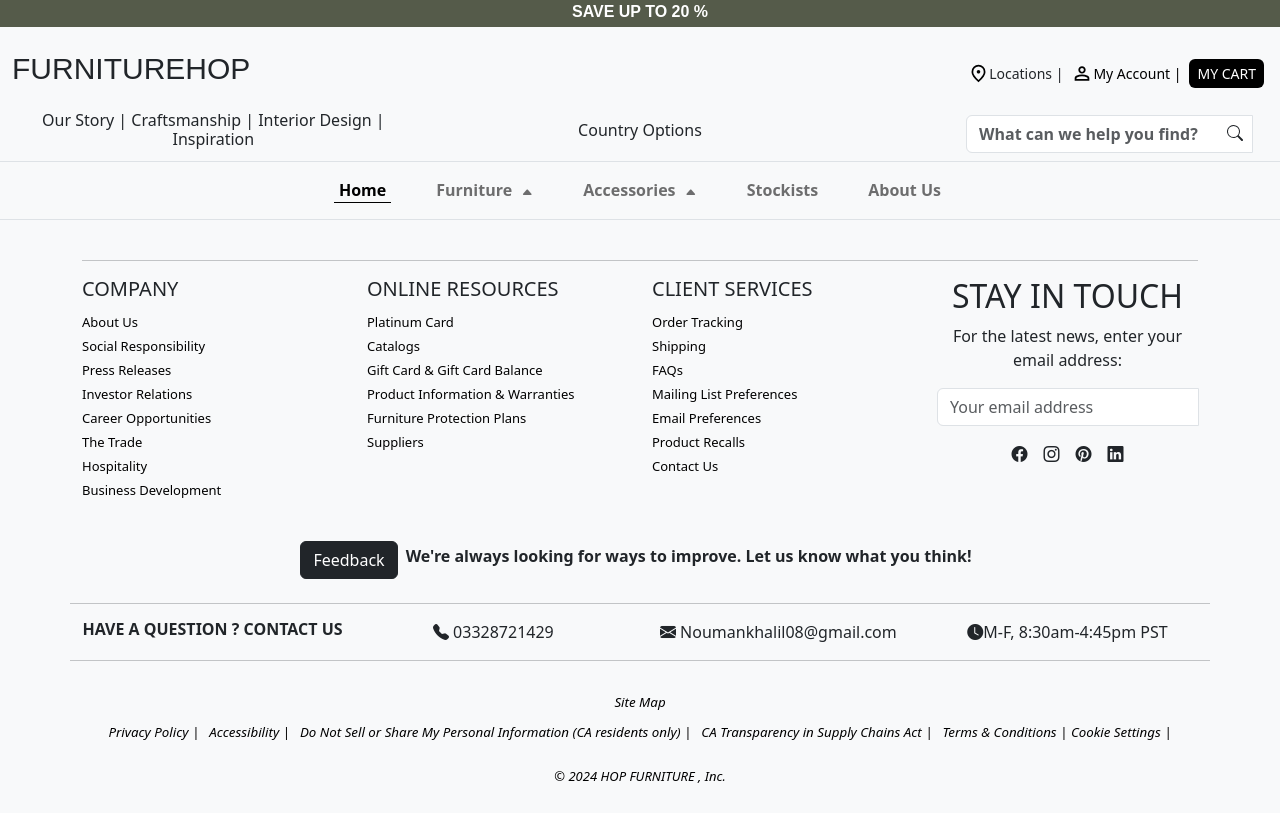
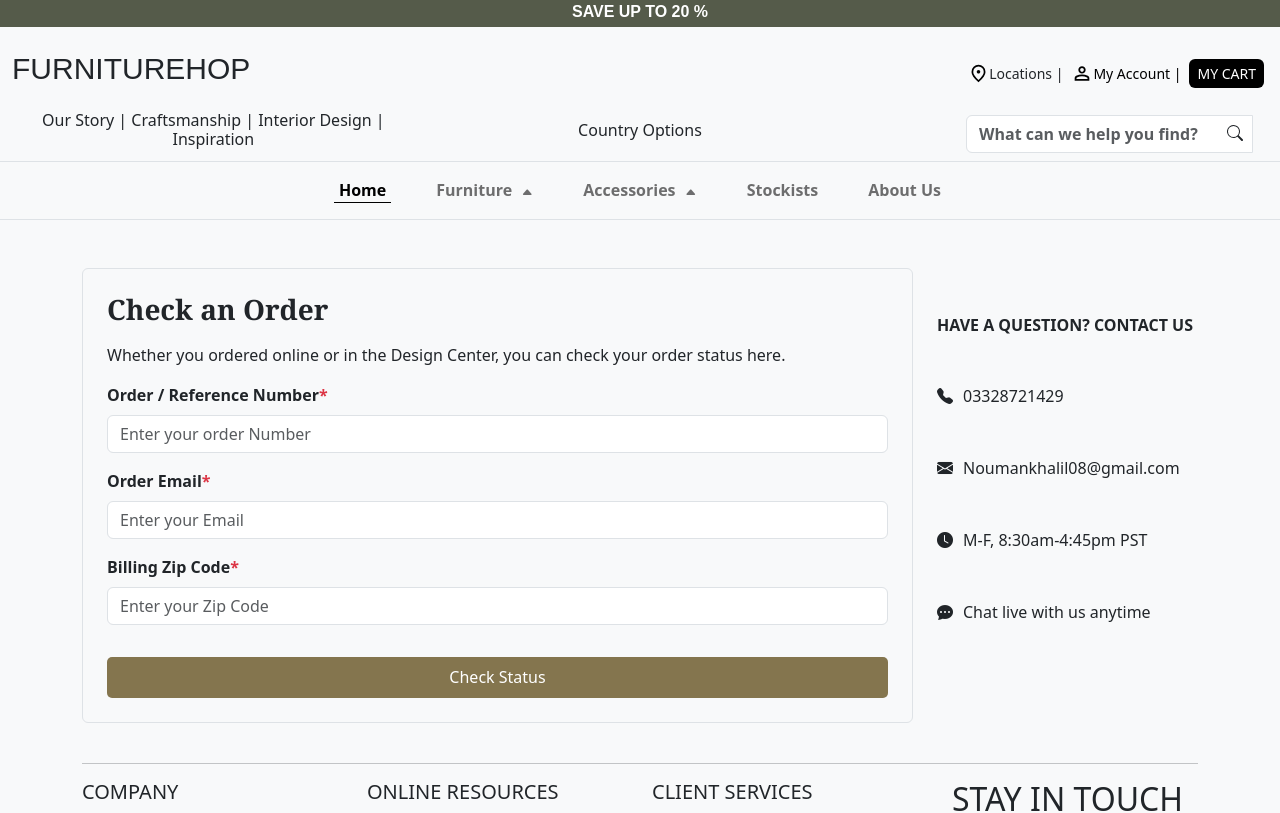
Before and after one commit to zsn23/Furniture_Store, a React (Vite) app: page /ordertrack in a window 1280 px wide. Shown: the top 813 px of the page. Built offline with nearby package versions, Linux system fonts and the light colour scheme.

Commit message:
new changes

```diff
--- a/src/App.css
+++ b/src/App.css
@@ -1,4 +1,4 @@
-.fontStyling{
+.fontStyling {
   font-family: "Quicksand", sans-serif;
 }
 
@@ -6,12 +6,14 @@
   font-family: "avenirnextregular", "Arial", sans-serif;
   font-size: 30px;
 }
+
 @media (max-width: 375px) {
   .fontStyling02 {
     font-size: 1.5rem;
   }
 }
-  .textBlack{
+
+.textBlack {
   color: black;
   text-decoration: none;
 }
@@ -37,6 +39,7 @@
   position: relative;
   margin: 0 20px;
 }
+
 /* .menu-items li:hover{
   background-color: #DFDDDD;
 } */
@@ -48,7 +51,7 @@
   font-weight: 600;
   display: inline-block;
   opacity: 0.7;
-  transition: opacity 0.3s ease, border-bottom 0.3s ease ,font-size 0.3s ease-in-out;
+  transition: opacity 0.3s ease, border-bottom 0.3s ease, font-size 0.3s ease-in-out;
 }
 
 .menu-items a:hover,
@@ -59,6 +62,7 @@
   font-weight: bold !important;
 
 }
+
 .menu-items:focus {
   color: #000 !important;
   opacity: 1 !important;
@@ -66,7 +70,8 @@
   font-weight: bold !important;
 
 }
-.menu-items a:hover{
+
+.menu-items a:hover {
   font-size: 20px;
 }
 
@@ -79,14 +84,17 @@
   z-index: 1;
   opacity: 0;
   visibility: hidden;
-  transform: translateY(-20px); /* Start position above */
-  transition: opacity 0.5s ease, transform 0.5s ease, visibility 0.5s ease; /* Adjusted transform timing */
+  transform: translateY(-20px);
+  /* Start position above */
+  transition: opacity 0.5s ease, transform 0.5s ease, visibility 0.5s ease;
+  /* Adjusted transform timing */
 }
 
 .dropdown:hover .dropdown-content {
   opacity: 1;
   visibility: visible;
-  transform: translateY(0); /* Move dropdown to its normal position */
+  transform: translateY(0);
+  /* Move dropdown to its normal position */
 }
 
 .dropdown-content a {
@@ -106,33 +114,36 @@
   font-size: 12px;
   margin-left: 5px;
   display: inline-block;
-  transition: transform 0.5s ease; /* Adjusted to make it faster */
+  transition: transform 0.5s ease;
+  /* Adjusted to make it faster */
 }
 
 .dropdown:hover .caret {
-  transform: rotate(180deg); /* Rotate the caret on hover */
+  transform: rotate(180deg);
+  /* Rotate the caret on hover */
 }
 
 
 /* offcanvas styling */
-.accordion-body{
-  background-color:#DDDDDD;
+.accordion-body {
+  background-color: #DDDDDD;
   width: 140px;
   border: 1px;
   border-radius: 1px;
 }
-.offcanvas{
+
+.offcanvas {
   background-color: #F8F9FA !important;
 }
 
-.accordion-header{
+.accordion-header {
   width: 140px;
 }
 
 
 /* Media Queries */
 @media (max-width:769px) {
-  .navbar__{
+  .navbar__ {
     display: none !important;
   }
 }
@@ -158,28 +169,48 @@
 
 
 /* footer styling */
-.privacy-policy{
+.privacy-policy {
   display: flex;
   justify-content: center;
   flex-wrap: wrap-reverse;
-  gap :10px;
+  gap: 10px;
 
 }
-.privacy-policy a{
+
+.privacy-policy a {
   font-size: smaller;
   color: black;
   font-weight: 500;
 }
-.copyright p{
+
+.copyright p {
   font-size: small;
   color: black;
   font-weight: 500;
 }
-.anchor a{
+
+.anchor a {
   font-size: small;
   color: black;
   font-weight: 500;
 }
+.contact-item {
+  display: flex;
+  align-items: center;
+  justify-content: center; /* Ensures that the content is centered within the column */
+}
+
+.contact-item i {
+  margin-right: 10px; /* Adds space between the icon and the text */
+}
+
+@media (max-width: 768px) {
+  .contact-item {
+    justify-content: flex-start; /* Align items to the left for smaller screens */
+  }
+}
+
+
 /* @media (max-width: 767.9px) {
 
  .Online-resources{
@@ -191,13 +222,14 @@
 /* Login page styling starts */
 
 /* Headings Styles */
-.login-box h3, .create-account-box h3 {
+.login-box h3,
+.create-account-box h3 {
   font-family: 'Georgia', serif;
   font-size: 1.75rem;
   font-weight: bold;
 }
 
-.button-login{
+.button-login {
   background-color: #84754E;
   border-radius: 5px;
   height: 41px;
@@ -205,9 +237,31 @@
   color: white;
 }
 
-.checkbox{
+.checkbox {
   font-size: small;
   color: black;
   font-weight: 500;
 }
+
 /* Login page styling ends */
+
+
+
+
+/* order track css starts */
+.contact-details p {
+  display: flex;
+  align-items: center;
+  justify-content: flex-start;
+}
+
+.contact-details i {
+  margin-right: 10px;
+}
+
+.contact-details p {
+  margin-top: 10px;
+}
+
+
+/* order track css ends */
--- a/src/App.jsx
+++ b/src/App.jsx
@@ -6,9 +6,10 @@
 import Home from './Pages/Home'
 import Footer from './Components/Footer/Footer'
 import TopNavbar from './Components/Nabar/TopNavbar'
-import Login from './Components/Account/Login'
-import Signup from './Components/Account/Signup'
+// import Login from './Components/Account/Login'
+// import Signup from './Components/Account/Signup'
 import Aboutus from './Components/About us/Aboutus'
+import OrderTrack from './Components/Ordertracking/OrderTrack'
 
 
 
@@ -19,9 +20,10 @@
 
     <Routes>
         <Route path="/" element={<Home />} />
-        <Route path="/login" element={<Login/>} />
-        <Route path="/signup" element={<Signup/>} />
+        {/* <Route path="/login" element={<Login/>} />
+        <Route path="/signup" element={<Signup/>} /> */}
         <Route path="/about-us" element={<Aboutus/>} />
+        <Route path="/ordertrack" element={<OrderTrack/>} />
         {/* <Route path="/furniture" element={<Furniture />} />
         <Route path="/furniture/sofas" element={<Sofas />} />
         <Route path="/furniture/beds" element={<Beds />} />
--- a/src/Components/Account/Signup.jsx
+++ b/src/Components/Account/Signup.jsx
@@ -11,8 +11,8 @@
 
             {/* First Name */}
             <div className="form-group mb-3">
-              <label htmlFor="firstName" className='fw-bold'>First Name <span className="text-danger">*</span></label>
-              <input type="text" className="form-control mt-2" id="firstName"/>
+              <label htmlFor="firstName" className='fw-bold' >First Name <span className="text-danger">*</span></label>
+              <input type="text" className="form-control mt-2" id="firstName" required = 'Please enter your first name'/>
             </div>
 
             {/* Last Name */}
--- a/src/Components/Footer/Footer.jsx
+++ b/src/Components/Footer/Footer.jsx
@@ -73,24 +73,29 @@
         <div className="row mt-4 ">
           <hr />
 
-           <div className="col-lg-3 col-md-6 col-12 text-center">
-           <h6 className="mb-0 fw-bold">HAVE A QUESTION ? CONTACT US</h6>
+          <div className="col-lg-3 col-md-6 col-12 mb-3">
+  <h6 className="mb-0 fw-bold">HAVE A QUESTION? CONTACT US</h6>
 </div>
 <div className="col-lg-3 col-md-6 col-12 text-center">
-           <p>
-           <i className="bi bi-telephone-fill"></i> 03328721429 &nbsp; </p>
+  <p className="contact-item">
+    <i className="bi bi-telephone-fill"></i> 03328721429 &nbsp;
+  </p>
 </div>
 <div className="col-lg-3 col-md-6 col-12 text-center">
-           <p><i className="bi bi-envelope-fill"></i> Noumankhalil08@gmail.com &nbsp; </p>
+  <p className="contact-item">
+    <i className="bi bi-envelope-fill"></i> Noumankhalil08@gmail.com &nbsp;
+  </p>
 </div>
 <div className="col-lg-3 col-md-6 col-12 text-center">
-           <p><i className="bi bi-clock-fill"></i>
-           M-F, 8:30am-4:45pm PST</p>
+  <p className="contact-item">
+    <i className="bi bi-clock-fill"></i> M-F, 8:30am-4:45pm PST
+  </p>
 </div>
+
           <hr />
         </div>
 
-        <div className="mt-3 privacy-policy text-center ">
+        <div className="mt-3 privacy-policy text-center  ">
           <a href="#"className='text-decoration-none' ><i>Privacy Policy |</i></a>
           <a href="#"className='text-decoration-none'><i> Accessibility |</i></a>
           <a href="#"className='text-decoration-none'><i>Do Not Sell or Share My Personal Information (CA residents only) |</i></a>
--- a/src/Components/Header/Header.jsx
+++ b/src/Components/Header/Header.jsx
@@ -29,7 +29,7 @@
                 <svg xmlns="http://www.w3.org/2000/svg" height="25px" viewBox="0 -960 960 960" width="22px" fill="#000000">
                   <path d="M480-480q-66 0-113-47t-47-113q0-66 47-113t113-47q66 0 113 47t47 113q0 66-47 113t-113 47ZM160-160v-112q0-34 17.5-62.5T224-378q62-31 126-46.5T480-440q66 0 130 15.5T736-378q29 15 46.5 43.5T800-272v112H160Zm80-80h480v-32q0-11-5.5-20T700-306q-54-27-109-40.5T480-360q-56 0-111 13.5T260-306q-9 5-14.5 14t-5.5 20v32Zm240-320q33 0 56.5-23.5T560-640q0-33-23.5-56.5T480-720q-33 0-56.5 23.5T400-640q0 33 23.5 56.5T480-560Zm0-80Zm0 400Z" />
                 </svg>
-                <Link to='/login' className="textBlack">My Account |</Link>
+                <Link to='/ordertrack' className="textBlack">My Account |</Link>
 
               </small>
             </div>
--- /dev/null
+++ b/src/Components/Ordertracking/OrderTrack.jsx
@@ -0,0 +1,51 @@
+import React from 'react'
+
+const OrderTrack = () => {
+    return (
+        <>
+            <div className="container mt-5">
+                <div className="row justify-content-center">
+
+                    <div className="col-lg-9 col-md-12 col-12 ">
+                        <div className="login-box p-4 border rounded">
+                            <h3 className="mb-3">Check an Order</h3>
+                            <p>Whether you ordered online or in the Design Center, you can check your order status here.</p>
+                            <form>
+                                <div className="form-group mb-3">
+                                    <label htmlFor="email" className='fw-bold'>Order / Reference Number<span className="text-danger">*</span></label>
+                                    <input type="text" className="form-control mt-2" id="email" placeholder="Enter your order Number" />
+                                </div>
+                                <div className="form-group mb-3">
+                                    <label htmlFor="password" className='fw-bold'>Order Email<span className="text-danger">*</span></label>
+                                    <input type="email" className="form-control mt-2" id="password" placeholder="Enter your Email" required/>
+                                </div>
+                                <div className="form-group mb-3">
+                                    <label htmlFor="password" className='fw-bold'>Billing Zip Code<span className="text-danger">*</span></label>
+                                    <input type="text" className="form-control mt-2" id="password" placeholder="Enter your Zip Code"  required/>
+                                </div>
+
+                                <button type="submit" className="button-login  w-100 mt-3">Check Status</button>
+                            </form>
+                        </div>
+                    </div>
+
+
+
+
+                    <div className="col-lg-3 col-md-12 col-12 ">
+                        <h6 className="mt-5 fw-bold">HAVE A QUESTION? CONTACT US</h6>
+                        <div className="contact-details ">
+                            <p className='mt-5'><i className="bi bi-telephone-fill"></i> 03328721429</p>
+                            <p className='mt-5'><i className="bi bi-envelope-fill"></i> Noumankhalil08@gmail.com</p>
+                            <p className='mt-5'><i className="bi bi-clock-fill"></i> M-F, 8:30am-4:45pm PST</p>
+                            <p className='mt-5'><i className="bi bi-chat-dots-fill"></i>Chat live with us anytime</p>
+                        </div>
+                    </div>
+
+                </div>
+            </div>
+        </>
+    )
+}
+
+export default OrderTrack
```
Also changed, not shown: src/Components/Breadcrumbs/Breadcrumbs.jsx (added, +11 -0 lines). Lines whose indentation alone changed are shown as unchanged.
